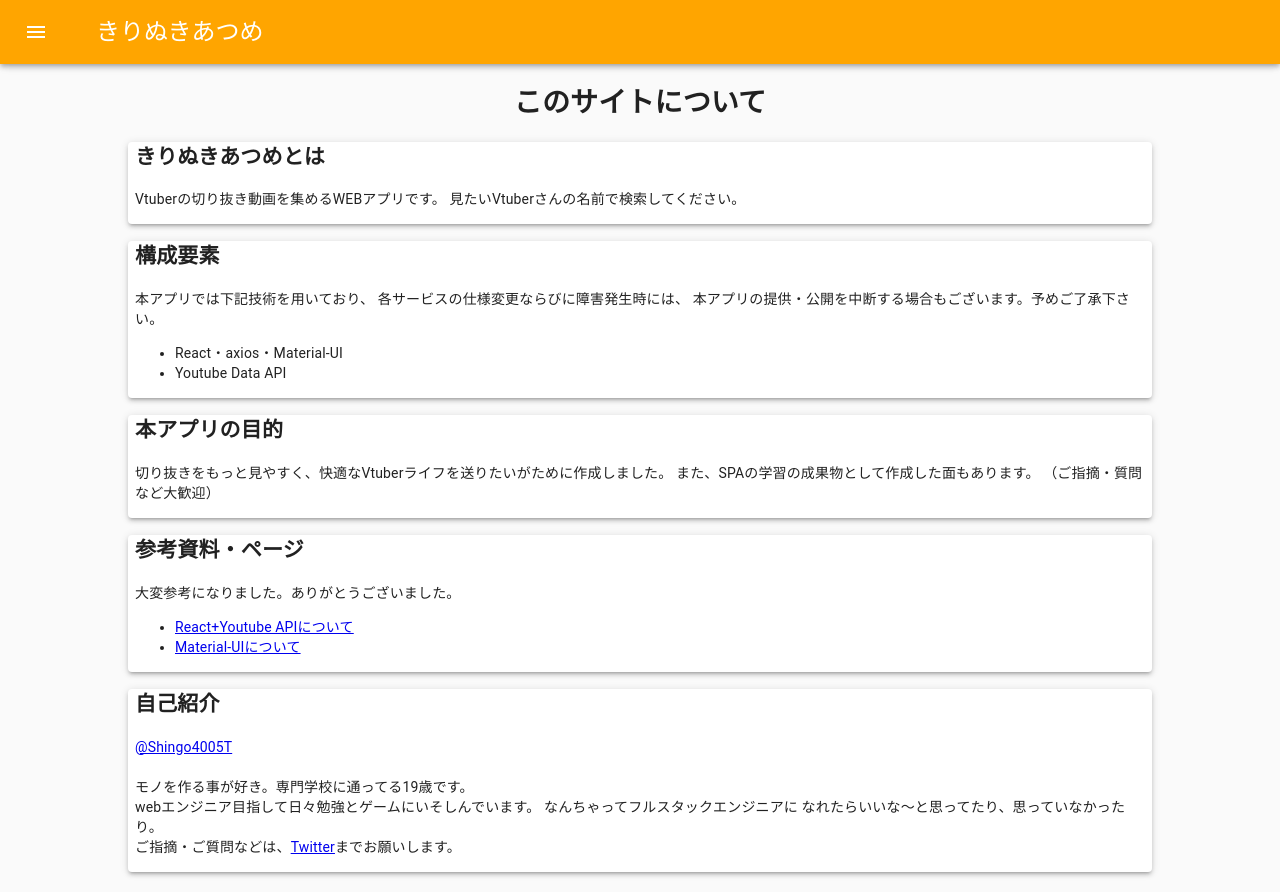
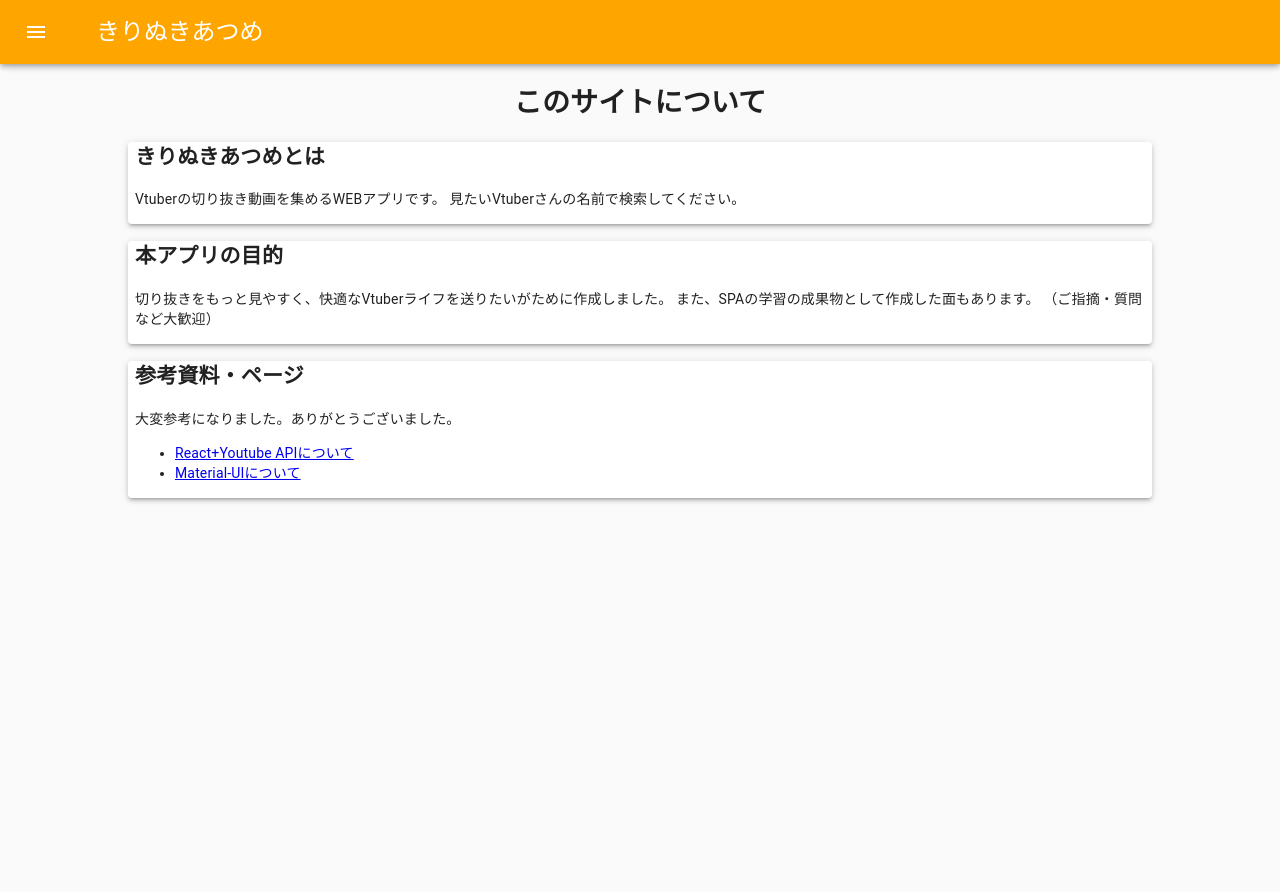
Before and after one commit to eara4005/kirinuki-atume, a React (Create React App) app: page /abouts in a window 1280 px wide. After the commit the page ends 800 px from the top, so only its background shows below. Built offline with nearby package versions, Linux system fonts and the light colour scheme.

Commit message:
不要コード削除　「このページについて」に関して、一部文言削除

```diff
--- a/package.json
+++ b/package.json
@@ -1,6 +1,5 @@
 {
   "name": "react-material-app",
-  "homepage": "https://eara4005.github.io/kirinuki-atume",
   "version": "0.1.0",
   "private": true,
   "dependencies": {
@@ -15,7 +14,7 @@
     "react-dom": "^17.0.1",
     "react-helmet": "^6.1.0",
     "react-router-dom": "^5.2.0",
-    "react-scripts": "^2.1.3",
+    "react-scripts": "^5.0.1",
     "react-share": "^4.4.0",
     "styled-components": "^5.2.1",
     "web-vitals": "^0.2.4"
@@ -24,8 +23,7 @@
     "predeploy": "npm run build",
     "deploy": "gh-pages -d build",
     "postbuild": "cp build/index.html build/404.html",
-    "start": "react-scripts start",
-    "build": "cross-env PUBLIC_URL=/kirinuki-atume react-scripts build"
+    "start": "react-scripts start"
   },
   "eslintConfig": {
     "extends": [
--- a/src/App.css
+++ b/src/App.css
@@ -1,5 +1,6 @@
 .App {
   text-align: center;
+  margin:auto;
 }
 
 .App-logo {
--- a/src/component/controllers/ListVideos.jsx
+++ b/src/component/controllers/ListVideos.jsx
@@ -25,7 +25,7 @@ const ListVideos = (props) => {
       right: 0;
       margin: auto;
       width: 100%;
-      max-width: 196vw;
+      max-width: 345vw;
       padding: 10%;
       display: block;
       flex-direction: row;
--- a/src/component/pages/AboutPage.jsx
+++ b/src/component/pages/AboutPage.jsx
@@ -27,19 +27,6 @@ const ProductPage = () =>{
             </Paper>
 
             <Paper elevation={3} className={classes.paper}>
-                <h2>構成要素</h2>
-                <p>
-                    本アプリでは下記技術を用いており、
-                    各サービスの仕様変更ならびに障害発生時には、
-                    本アプリの提供・公開を中断する場合もございます。予めご了承下さい。
-                </p>
-                <ul>
-                    <li>React・axios・Material-UI</li>
-                    <li>Youtube Data API</li>
-                </ul>
-            </Paper>
-
-            <Paper elevation={3} className={classes.paper}>
                 <h2>本アプリの目的</h2>
                 <p>
                     切り抜きをもっと見やすく、快適なVtuberライフを送りたいがために作成しました。
@@ -58,19 +45,6 @@ const ProductPage = () =>{
                     <li><a href='https://blog.f-arts.work/archives/791'>Material-UIについて</a></li>
                 </ul>
             </Paper>
-
-            <Paper elevation={3} className={classes.paper}>
-                <h2>自己紹介</h2>
-                <p>
-                    <a href='https://twitter.com/Shingo4005T'>@Shingo4005T</a><br/>
-                    <br/>
-                    モノを作る事が好き。専門学校に通ってる19歳です。<br/>
-                    webエンジニア目指して日々勉強とゲームにいそしんでいます。
-                    なんちゃってフルスタックエンジニアに
-                    なれたらいいな～と思ってたり、思っていなかったり。<br/>
-                    ご指摘・ご質問などは、<a href='https://twitter.com/Shingo4005T'>Twitter</a>までお願いします。
-                </p>
-            </Paper>
             <br/>
         </Template>
     );
```
Also changed, not shown: 2 other files (tests, documents, lock files or other folders).
